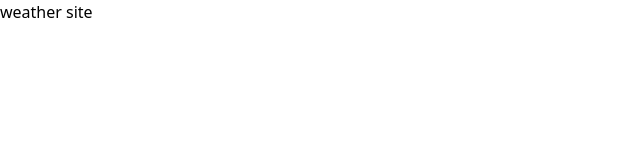
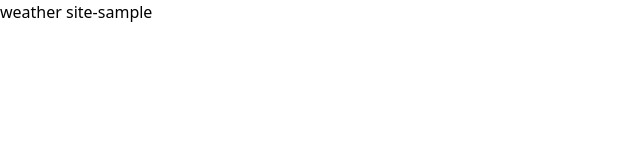
Before and after one commit to nivyapeter/Weather-site, a Gatsby site: page / in a window 1280 px wide. Shown: the full height of the page, 0-640 px from the left. Built offline with nearby package versions, Linux system fonts and the light colour scheme; Gatsby itself is replaced by a stand-in of ours.

Commit message:
initial commit

```diff
--- a/src/pages/index.js
+++ b/src/pages/index.js
@@ -3,7 +3,7 @@
 function index() {
   return (
     <div>
-      <h1>weather site</h1>
+      <h1>weather site-sample</h1>
     </div>
   );
 }
```
